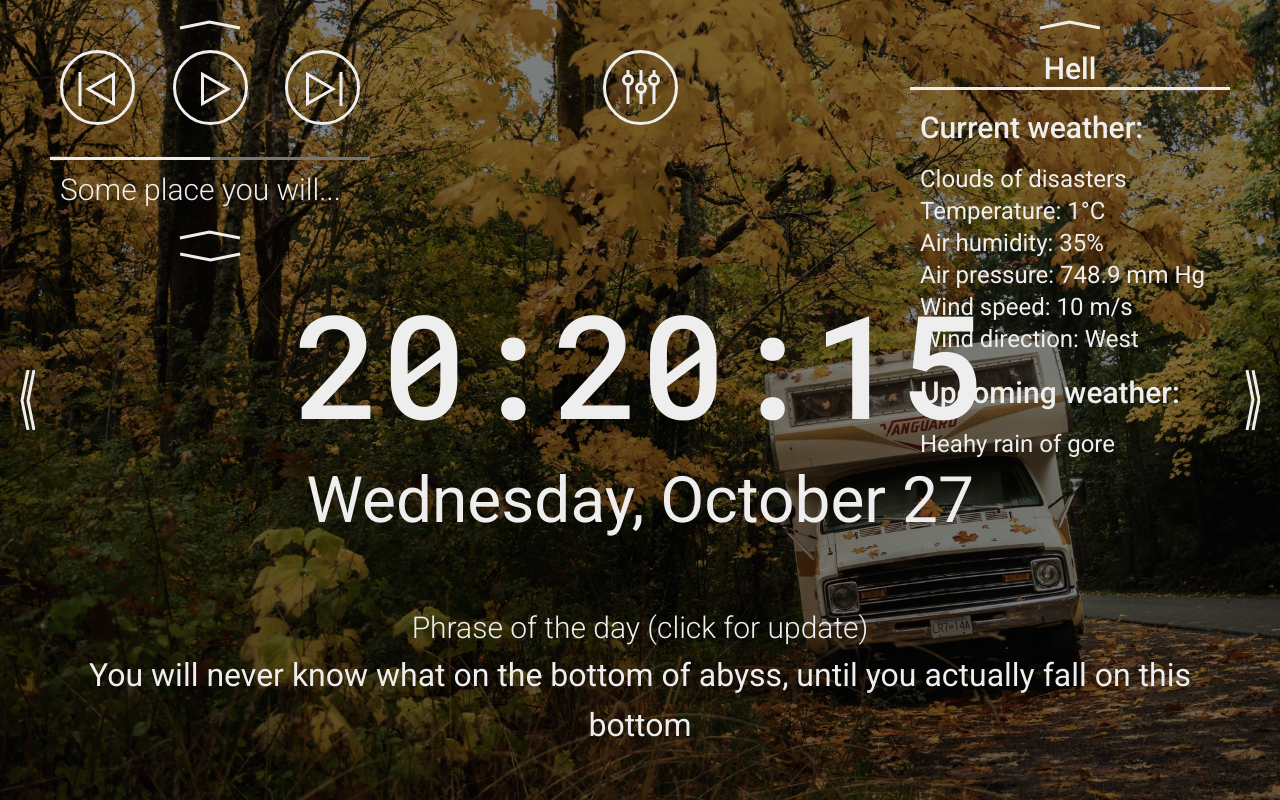
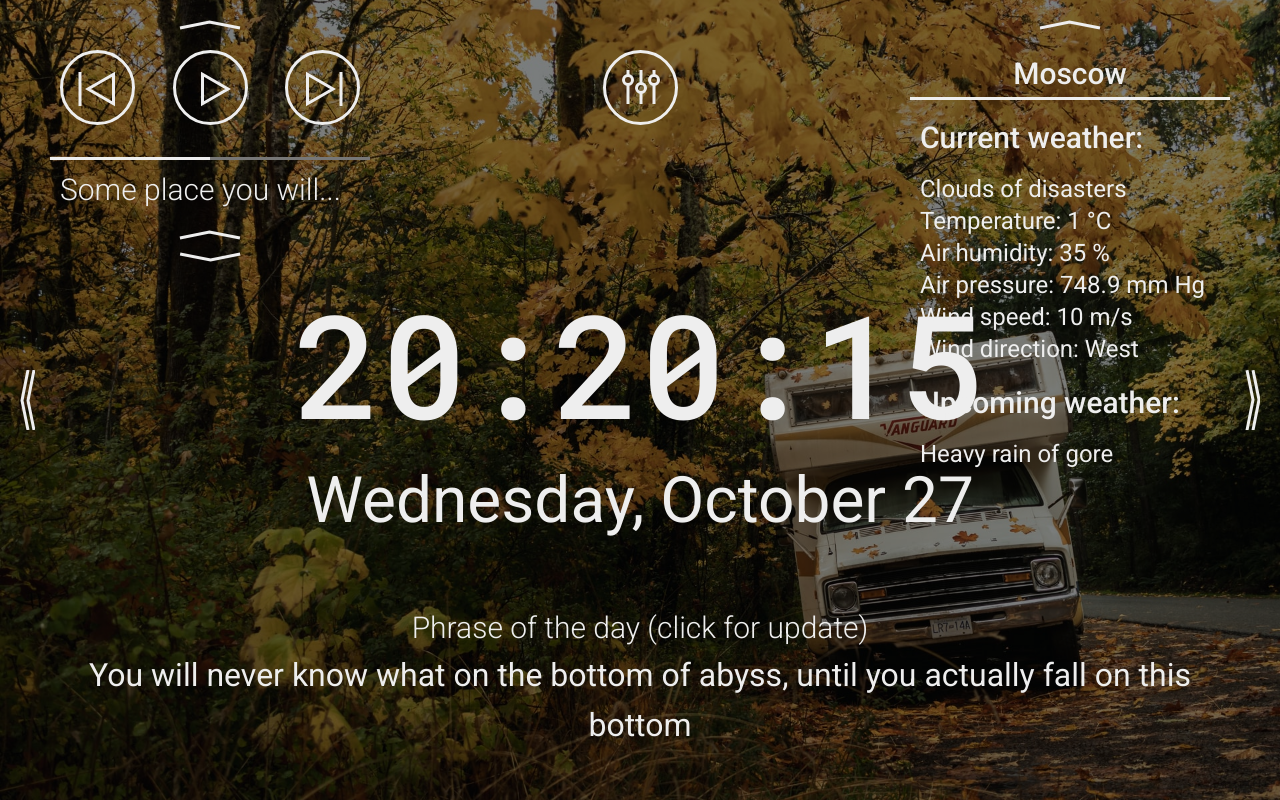
Before and after one commit to thirdmadman/fe-training-JSFE2021Q3-momentum, a website built with webpack: page momentum/src/index.html in a window 1280 px wide. Built offline with nearby package versions, Linux system fonts and the light colour scheme; no server answers.

Commit message:
feat: impl simple Weather Forecast

```diff
--- a/momentum/src/index.html
+++ b/momentum/src/index.html
@@ -49,9 +49,9 @@
             </div>
             <div class="button-configs"></div>
             <div class="weather-forecast">
+              <div class="weather-forecast__button-open weather-forecast__button-open_hidden"></div>
               <div class="weather-forecast__button-close"></div>
-              <div class="weather-forecast__button-open weather-forecast__button-open_hidden"></div>
-              <div class="weather-forecast__overlay"></div>
+              <div class="weather-forecast__overlay">
                 <div class="weather-forecast__container">
                   <div class="weather-forecast__city">Hell</div>
                   <div class="weather-forecast__weather-block weather-block">
@@ -72,14 +72,12 @@
                 </div>
               </div>
             </div>
+          </div>
           <div class="day-quote">
             <div class="day-quote__title">Phrase of the day (click for update)</div>
             <div class="day-quote__text">You will never know what on the bottom of abyss, until you actually fall on this bottom.</div>
           </div>
         </div>
-
-
-
         <div class="button-prev-background"></div>
         <div class="button-next-background"></div>
       </div>
--- a/momentum/src/index.js
+++ b/momentum/src/index.js
@@ -16,4 +16,4 @@ momentumCore.addPlaylist(playlist);
 
 console.log("Hello there!\nI ask you, to give me little more time on this task: crosscheck deadline -6 hours.\nIt took me some time to make kind of design in figma https://www.figma.com/file/XbzieAkmajuzg1zUpYOSIY/Momentum\nSo I have had less time on this, hope I will end this task");
 console.log("Still in progress...");
-console.log("Added after deadline:\nJS clock function\nMusic player, hide it button");
+console.log("Added after deadline:\nJS clock function\nMusic player, hide it button\nDayQuote class, no API");
--- a/momentum/src/js/MomentumCore.js
+++ b/momentum/src/js/MomentumCore.js
@@ -2,6 +2,7 @@ const MomentumClock = require("./MomentumClock.js");
 const BackgroundProvider = require("./BackgroundProvider.js");
 const MusicPlayer = require("./MusicPlayer.js");
 const DayQuote = require("./DayQuote.js");
+const WeatherForecast = require("./WeatherForecast.js");
 
 const defaultQuotes = require("./defaultQuotes.json");
 class MomentumCore {
@@ -16,6 +17,8 @@ class MomentumCore {
       this.dayQuote.setQuotesArray(defaultQuotes);
     }
 
+    this.weatherForecast = new WeatherForecast(this.className);
+
   }
 
   addPlaylist(songsArray) {
--- /dev/null
+++ b/momentum/src/js/WeatherForecast.js
@@ -0,0 +1,135 @@
+class WeatherForecast {
+  constructor(className) {
+    this.parentClassName = className;
+    this.className = "weather-forecast";
+
+    this.city = "Moscow";
+
+    this.currentWeather = {
+      air: "Clouds of disasters",
+      temp: 1,
+      hum: 35,
+      pres: 748.9,
+      windspeed: 10,
+      winddir: "West",
+    };
+
+    this.upcomingWeather = "Heavy rain of gore";
+
+    this.currentWeatherTitle = "Current weather:";
+    this.upcomingWeatherTitle = "Upcoming weather:";
+
+    this.rooEl = document.getElementsByClassName(this.parentClassName)[0].getElementsByClassName(this.className)[0];
+
+    this.rooEl.getElementsByClassName("weather-forecast__button-close")[0].addEventListener("click", () => this.hide());
+    this.rooEl.getElementsByClassName("weather-forecast__button-open")[0].addEventListener("click", () => this.show());
+    this.getCurrentWeather();
+    this.getupcomingWeather();
+    this.render();
+  }
+
+  show() {
+    this.rooEl.getElementsByClassName("weather-forecast__button-open")[0].classList.add("weather-forecast__button-open_hidden");
+    this.rooEl.getElementsByClassName("weather-forecast__overlay")[0].classList.remove("weather-forecast__overlay_hidden");
+    this.rooEl.getElementsByClassName("weather-forecast__button-close")[0].classList.remove("weather-forecast__button-close_hidden");
+  }
+
+  hide() {
+    this.rooEl.getElementsByClassName("weather-forecast__button-close")[0].classList.add("weather-forecast__button-close_hidden");
+    this.rooEl.getElementsByClassName("weather-forecast__overlay")[0].classList.add("weather-forecast__overlay_hidden");
+    this.rooEl.getElementsByClassName("weather-forecast__button-open")[0].classList.remove("weather-forecast__button-open_hidden");
+  }
+
+  getCurrentWeather() {
+    let url = "https://api.weatherapi.com/v1/current.json?key=f00cf593acf646ed8fa191758212710&q=" + this.city;
+    fetch(url).then((response) => {
+      return response.json();
+    }).then((currentWeatherData) => {
+      console.log(currentWeatherData);
+      this.currentWeather.air = currentWeatherData.current.condition.text;
+      this.currentWeather.temp = (parseFloat(currentWeatherData.current.temp_c)).toFixed(1);
+      this.currentWeather.hum = (parseFloat(currentWeatherData.current.humidity)).toFixed(0);
+      this.currentWeather.pres = (parseFloat(currentWeatherData.current.pressure_mb) * 0.750062).toFixed(2);
+      this.currentWeather.windspeed = (parseFloat(currentWeatherData.current.wind_kph) / 3.6).toFixed(2);
+      this.currentWeather.winddir = currentWeatherData.current.wind_dir;
+      this.render();
+    })
+  }
+
+  getupcomingWeather() {
+    let url = "https://api.weatherapi.com/v1/forecast.json?key=f00cf593acf646ed8fa191758212710&q=" + this.city;
+    fetch(url).then((response) => {
+      return response.json();
+    }).then((weatherData) => {
+      console.log(weatherData);
+      this.upcomingWeather = weatherData.forecast.forecastday[0].hour[12].condition.text;
+
+      this.render();
+    })
+  }
+
+  render() {
+    let container = this.rooEl.getElementsByClassName("weather-forecast__container")[0];
+    container.innerHTML = "";
+
+    let city = document.createElement("div");
+    city.classList.add("weather-forecast__city");
+    city.innerText = this.city;
+
+    let currentWeatherBlock = document.createElement("div");
+    currentWeatherBlock.classList.add("weather-forecast__weather-block");
+    currentWeatherBlock.classList.add("weather-block");
+    let currentWeatherBlockTitle = document.createElement("div");
+    currentWeatherBlockTitle.classList.add("weather-block__title");
+    currentWeatherBlockTitle.innerText = this.currentWeatherTitle;
+
+    let currentWeatherBlockBody = document.createElement("div");
+    currentWeatherBlockBody.classList.add("weather-block__body");
+
+    let air = document.createElement("p");
+    air.innerText = this.currentWeather.air;
+    let temp = document.createElement("p");
+    temp.innerText = "Temperature: " + this.currentWeather.temp + " °C";
+    let hum = document.createElement("p");
+    hum.innerText = "Air humidity: " + this.currentWeather.hum + " %";
+    let pres = document.createElement("p");
+    pres.innerText = "Air pressure: " + this.currentWeather.pres + " mm Hg";
+    let windspeed = document.createElement("p");
+    windspeed.innerText = "Wind speed: " + this.currentWeather.windspeed + " m/s";
+    let winddir = document.createElement("p");
+    winddir.innerText = "Wind direction: " + this.currentWeather.winddir;
+
+    currentWeatherBlockBody.appendChild(air);
+    currentWeatherBlockBody.appendChild(temp);
+    currentWeatherBlockBody.appendChild(hum);
+    currentWeatherBlockBody.appendChild(pres);
+    currentWeatherBlockBody.appendChild(windspeed);
+    currentWeatherBlockBody.appendChild(winddir);
+
+    let upcomingWeatherBlock = document.createElement("div");
+    upcomingWeatherBlock.classList.add("weather-forecast__weather-block");
+    upcomingWeatherBlock.classList.add("weather-block");
+    let upcomingWeatherBlockTitle = document.createElement("div");
+    upcomingWeatherBlockTitle.classList.add("weather-block__title");
+    upcomingWeatherBlockTitle.innerText = this.upcomingWeatherTitle;
+
+    let upcomingWeatherBlockBody = document.createElement("div");
+    upcomingWeatherBlockBody.classList.add("weather-block__body");
+
+    let upcomingAir = document.createElement("p");
+    upcomingAir.innerText = this.upcomingWeather;
+
+    upcomingWeatherBlockBody.appendChild(upcomingAir);
+
+    currentWeatherBlock.appendChild(currentWeatherBlockTitle);
+    currentWeatherBlock.appendChild(currentWeatherBlockBody);
+
+    upcomingWeatherBlock.appendChild(upcomingWeatherBlockTitle);
+    upcomingWeatherBlock.appendChild(upcomingWeatherBlockBody);
+
+    container.appendChild(city);
+    container.appendChild(currentWeatherBlock);
+    container.appendChild(upcomingWeatherBlock);
+  }
+}
+module.exports = WeatherForecast;
--- a/momentum/src/scss/core.scss
+++ b/momentum/src/scss/core.scss
@@ -256,8 +256,6 @@ $color-dark-s: #777777;
           }
         }
       }
-
-
     }
 
     .button-configs {
@@ -279,6 +277,18 @@ $color-dark-s: #777777;
 
     .weather-forecast {
       width: 320px;
+
+      .weather-forecast__overlay {
+        transition: all 0.5s;
+        opacity: 1;
+        &_hidden {
+          opacity: 0;
+          margin-top: -999px;
+          transition: all 0.5s;
+          height: 0;
+        }
+      }
+
       .weather-forecast__button-close {
         background: url("/src/assets/img/svg/icons/button-close.svg");
         background-repeat: no-repeat;
@@ -309,6 +319,7 @@ $color-dark-s: #777777;
 
         margin-top: 30px;
 
+        margin-left: auto;
         &:active {
           transform: scale(0.9);
         }
@@ -323,7 +334,7 @@ $color-dark-s: #777777;
         font-style: normal;
         font-weight: 500;
         font-size: 30px;
-        line-height: 37px;
+        line-height: 47px;
         text-align: center;
         border-bottom: 3px solid $color-light-xl;
       }
```
Lines whose indentation alone changed are shown as unchanged.
